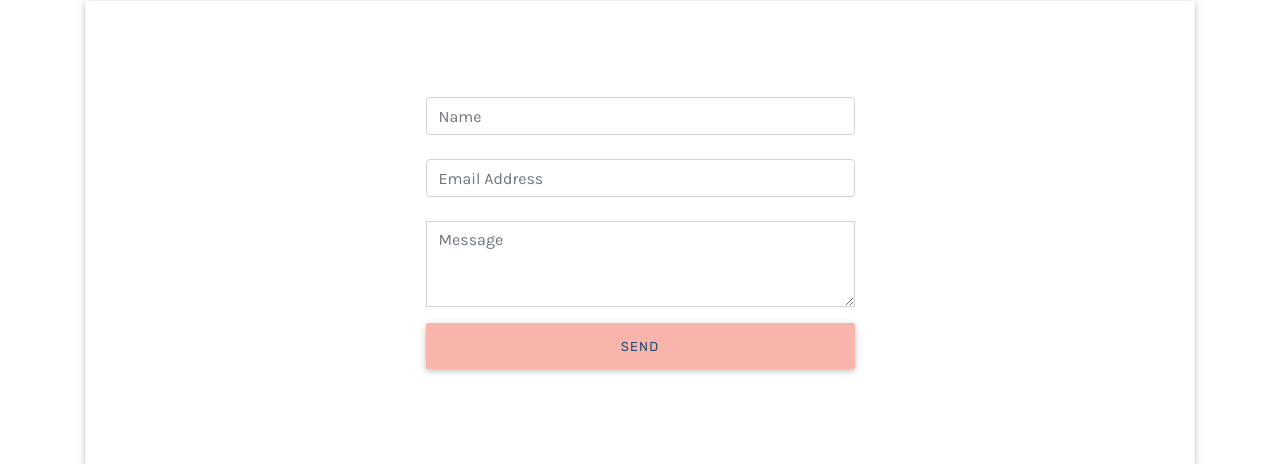
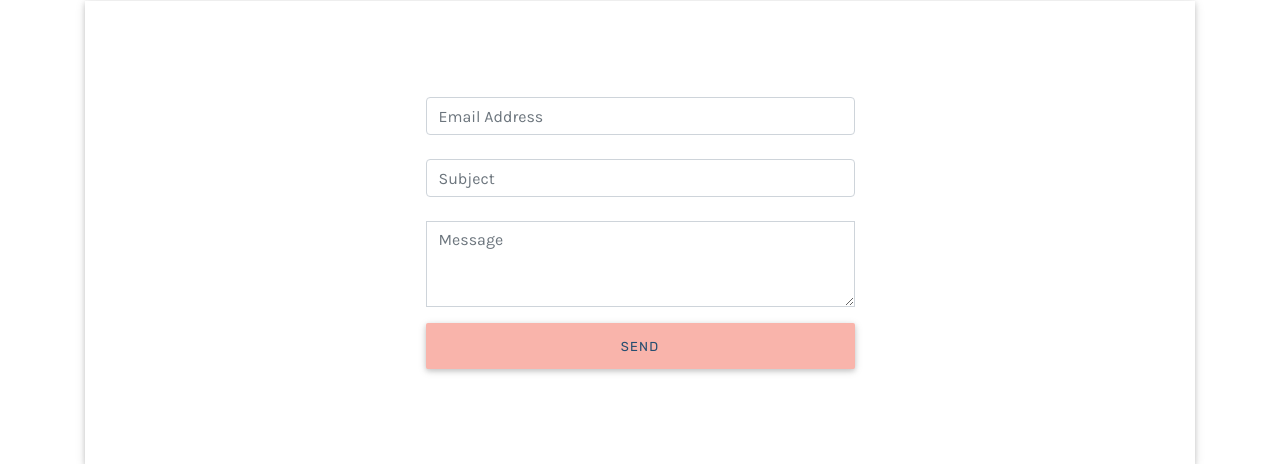
Before and after one commit to ClaireLally8/Waggy-Box, a Django app: page /contact/ in a window 1280 px wide. Shown: the part 760-1224 px from the top of the page. Run offline with Django 3.2, Linux system fonts and the light colour scheme; some libraries are stand-ins or nearby versions.

Commit message:
Adjusted form to send email

```diff
--- a/main/templates/main/contact.html
+++ b/main/templates/main/contact.html
@@ -29,8 +29,8 @@
         <!-- Default form contact -->
        <form id="contact-form" action = "{% url 'contact' %}" name="contact-form" method="POST">
             {% csrf_token %}
-          <input type="text" name="name" id="defaultContactFormName" class="form-control mb-4" placeholder = "Name" required>
-          <input type="email" name="email" id="defaultContactFormEmail" class="form-control mb-4" placeholder = "Email Address" required>
+          <input type="email" name="from_email" id="defaultContactFormEmail" class="form-control mb-4" placeholder = "Email Address" required>
+          <input type="text" name="Subject" id="defaultContactFormSubject" class="form-control mb-4" placeholder = "Subject" required>
           <div class="form-group">
             <textarea class="form-control rounded-0" id="exampleFormControlTextarea2" rows="3"
               placeholder="Message" name="message" required></textarea>
```
